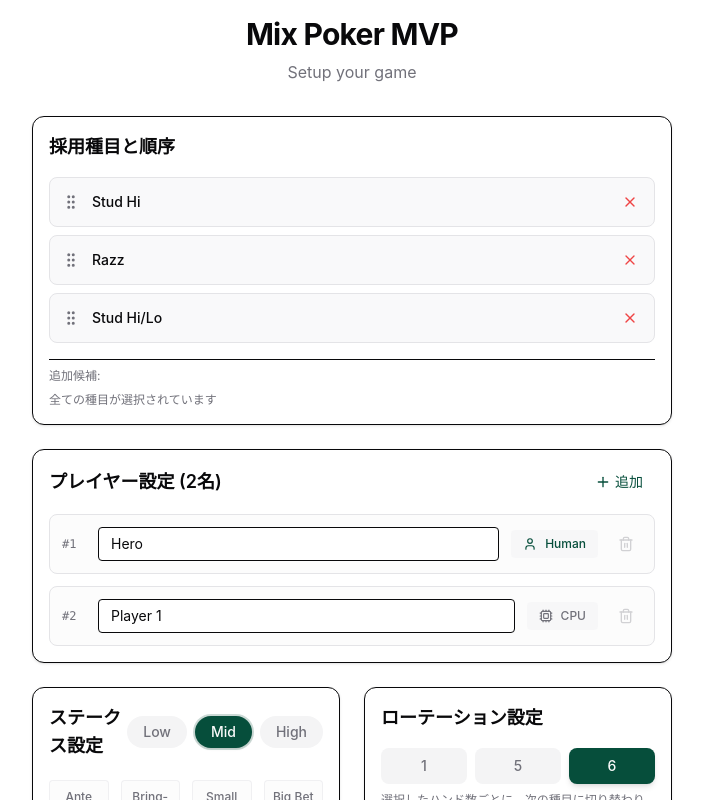
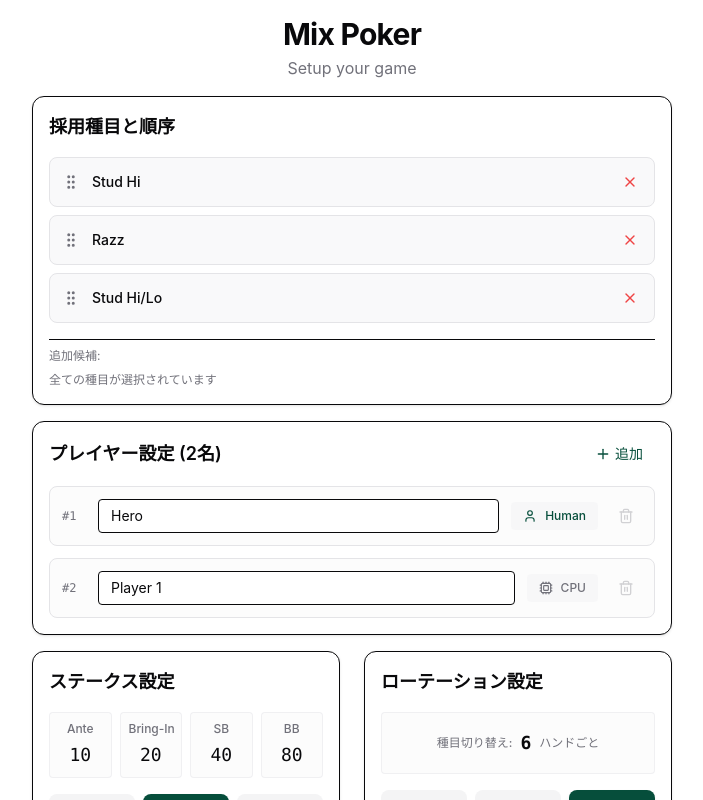
Before and after one commit to KenyaSugimoto/mix-poker, a React (Vite) app: page / in a window 1280 px wide. Shown: the whole page, without its empty margins (288-991 px from the left). Built offline with nearby package versions, Linux system fonts and the light colour scheme.

Commit message:
refactor: Adjust UI layout and spacing for setup page forms, enhancing presentation of rotation and stakes settings.

```diff
--- a/src/ui/components/setup/RotationForm.tsx
+++ b/src/ui/components/setup/RotationForm.tsx
@@ -17,7 +17,13 @@ export const RotationForm: React.FC<Props> = ({ dealPerGame, onChange }) => {
     <div className="space-y-4 p-4 border rounded-xl shadow-sm bg-card">
       <h3 className="text-lg font-semibold">ローテーション設定</h3>
 
-      <div className="space-y-2">
+      <div className="bg-muted/30 p-4 rounded border border-border/50 flex items-center justify-center gap-2">
+        <span className="text-xs text-muted-foreground font-medium">
+          種目切り替え:
+        </span>
+        <span className="text-lg font-mono font-bold">{dealPerGame}</span>
+        <span className="text-xs text-muted-foreground">ハンドごと</span>
+      </div>
 
       <div className="flex gap-2">
         {ROTATION_PRESETS.map((preset) => (
@@ -35,10 +41,6 @@ export const RotationForm: React.FC<Props> = ({ dealPerGame, onChange }) => {
           </button>
         ))}
       </div>
-        <div className="text-xs text-muted-foreground">
-          選択したハンド数ごとに、次の種目に切り替わります。
-        </div>
-      </div>
     </div>
   );
 };
--- a/src/ui/components/setup/StakesForm.tsx
+++ b/src/ui/components/setup/StakesForm.tsx
@@ -35,9 +35,35 @@ export const StakesForm: React.FC<Props> = ({ stakes, onChange }) => {
 
   return (
     <div className="space-y-4 p-4 border rounded-xl shadow-sm bg-card">
-      <div className="flex flex-col gap-3">
-        <div className="flex items-center justify-between">
       <h3 className="text-lg font-semibold">ステークス設定</h3>
+
+      <div className="grid grid-cols-4 gap-2">
+        <div className="bg-muted/30 p-2 rounded border border-border/50 text-center">
+          <div className="text-xs text-muted-foreground font-medium mb-1 whitespace-nowrap">
+            Ante
+          </div>
+          <div className="text-lg font-mono font-medium">{stakes.ante}</div>
+        </div>
+        <div className="bg-muted/30 p-2 rounded border border-border/50 text-center">
+          <div className="text-xs text-muted-foreground font-medium mb-1 whitespace-nowrap">
+            Bring-In
+          </div>
+          <div className="text-lg font-mono font-medium">{stakes.bringIn}</div>
+        </div>
+        <div className="bg-muted/30 p-2 rounded border border-border/50 text-center">
+          <div className="text-xs text-muted-foreground font-medium mb-1 whitespace-nowrap">
+            SB
+          </div>
+          <div className="text-lg font-mono font-medium">{stakes.smallBet}</div>
+        </div>
+        <div className="bg-muted/30 p-2 rounded border border-border/50 text-center">
+          <div className="text-xs text-muted-foreground font-medium mb-1 whitespace-nowrap">
+            BB
+          </div>
+          <div className="text-lg font-mono font-medium">{stakes.bigBet}</div>
+        </div>
+      </div>
+
       <div className="flex gap-2">
         {Object.keys(PRESETS).map((name) => {
           const isActive = activePreset === name;
@@ -46,9 +72,9 @@ export const StakesForm: React.FC<Props> = ({ stakes, onChange }) => {
               key={name}
               type="button"
               onClick={() => applyPreset(name)}
-                  className={`px-4 py-1.5 text-sm font-medium rounded-full transition-all ${
+              className={`flex-1 px-4 py-2 text-sm font-medium rounded-lg transition-all ${
                 isActive
-                      ? "bg-primary text-primary-foreground shadow ring-2 ring-primary/20"
+                  ? "bg-primary text-primary-foreground shadow-md"
                   : "bg-muted text-muted-foreground hover:bg-muted/80"
               }`}
             >
@@ -58,38 +84,5 @@ export const StakesForm: React.FC<Props> = ({ stakes, onChange }) => {
         })}
       </div>
     </div>
-
-        <div className="grid grid-cols-2 gap-3 sm:grid-cols-4 pt-2">
-          <div className="bg-muted/30 p-2 rounded border border-border/50 text-center">
-            <div className="text-xs text-muted-foreground font-medium mb-1">
-              Ante
-            </div>
-            <div className="text-lg font-mono font-medium">{stakes.ante}</div>
-          </div>
-          <div className="bg-muted/30 p-2 rounded border border-border/50 text-center">
-            <div className="text-xs text-muted-foreground font-medium mb-1">
-              Bring-In
-            </div>
-            <div className="text-lg font-mono font-medium">
-              {stakes.bringIn}
-            </div>
-          </div>
-          <div className="bg-muted/30 p-2 rounded border border-border/50 text-center">
-            <div className="text-xs text-muted-foreground font-medium mb-1">
-              Small Bet
-            </div>
-            <div className="text-lg font-mono font-medium">
-              {stakes.smallBet}
-            </div>
-          </div>
-          <div className="bg-muted/30 p-2 rounded border border-border/50 text-center">
-            <div className="text-xs text-muted-foreground font-medium mb-1">
-              Big Bet
-            </div>
-            <div className="text-lg font-mono font-medium">{stakes.bigBet}</div>
-          </div>
-        </div>
-      </div>
-    </div>
   );
 };
--- a/src/ui/constants/uiStrings.ts
+++ b/src/ui/constants/uiStrings.ts
@@ -45,7 +45,7 @@ export const UI_STRINGS = {
     SEAT_DEFAULT: (idx: number) => `Seat ${idx}`,
   },
   SETUP: {
-    TITLE: "Mix Poker MVP",
+    TITLE: "Mix Poker",
     SUBTITLE: "Setup your game",
     START_BUTTON: "Start Game",
   },
--- a/src/ui/pages/SetupPage.tsx
+++ b/src/ui/pages/SetupPage.tsx
@@ -57,15 +57,15 @@ export const SetupPage: React.FC = () => {
   };
 
   return (
-    <div className="max-w-2xl mx-auto p-4 space-y-8 pb-20">
-      <header className="text-center space-y-2">
+    <div className="max-w-2xl mx-auto p-4 space-y-4 pb-20">
+      <header className="text-center space-y-1">
         <h1 className="text-3xl font-bold tracking-tight">
           {UI_STRINGS.SETUP.TITLE}
         </h1>
         <p className="text-muted-foreground">{UI_STRINGS.SETUP.SUBTITLE}</p>
       </header>
 
-      <section className="space-y-6">
+      <section className="space-y-4">
         <GameTypeSelector
           selectedGames={selectedGames}
           onChange={setSelectedGames}
@@ -79,7 +79,7 @@ export const SetupPage: React.FC = () => {
         </div>
       </section>
 
-      <div className="flex justify-center pt-4">
+      <div className="flex justify-center pt-2">
         <button
           type="button"
           onClick={handleStartGame}
```
Lines whose indentation alone changed are shown as unchanged.
